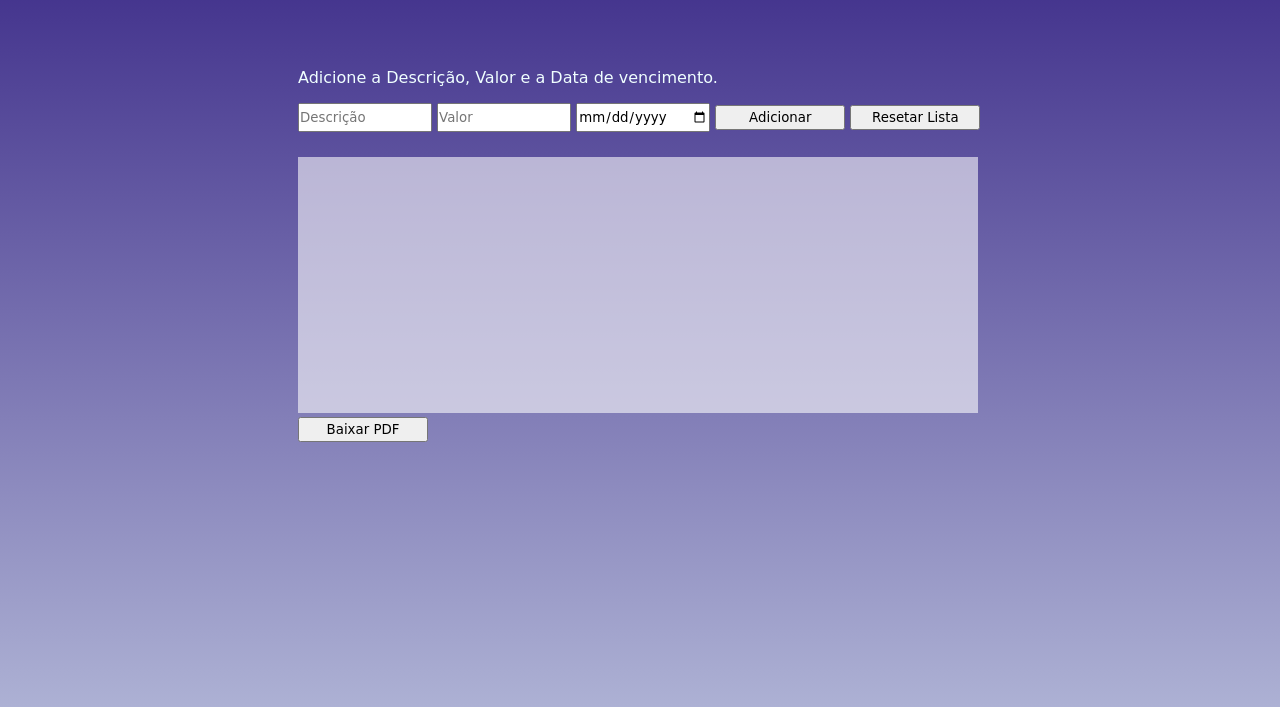
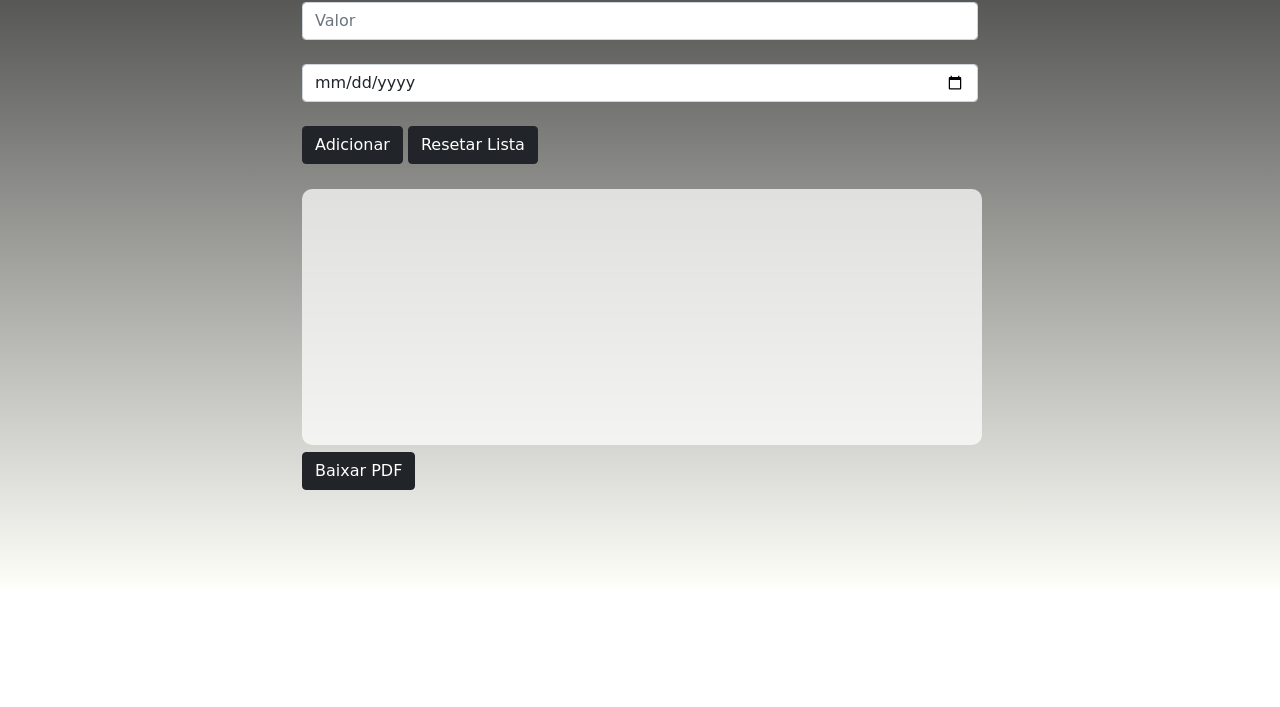
Before and after one commit to DaringRX/Controlefinanceiro, a plain HTML site: page index.html in a window 1280 px wide. Shown: the part 309-1016 px from the top of the page. After the commit the page ends 899 px from the top, so only its background shows below. Drawn offline with nearby package versions, Linux system fonts and the light colour scheme; a web font is replaced by a local one.

Commit message:
Add files via upload

```diff
--- a/css/style.css
+++ b/css/style.css
@@ -2,7 +2,6 @@
     .container {
         width: 100%;
         max-width: 420px;
-        max-height: 1080px;
         overflow: auto;
     }
 }
@@ -32,7 +31,7 @@ body {
   width: 100%;
   height: 100vh;
   padding: 100px 0;
-  background-image: linear-gradient(rgb(24, 0, 112), rgb(173, 177, 212));
+  background-image: linear-gradient(rgb(0, 0, 0), rgb(254, 255, 249));
   font-family: 'Supermercado One', cursive;
   overflow: hidden;
 }
@@ -58,19 +57,12 @@ p {
     color: azure;
 }
 
-input , button {
-    font-family: 'Supermercado One', cursive;
-    width: 130px;
-    height: 25px;
-    padding: 0;
-}
-
 li {
     color: rgb(255, 83, 83);
 }
 
 .divedit {
- background-color: rgba(255, 255, 255, 0.582);
+ background-color: rgba(255, 255, 255, 0.726);
  margin-top: 25px;
  width: 75%;
  display: inline-block;
@@ -78,5 +70,5 @@ li {
  overflow: auto !important;
  text-overflow: ellipsis;
  text-align: center;
-
+ border-radius: 10px;
 }
--- a/index.html
+++ b/index.html
@@ -4,6 +4,7 @@
     <meta charset="UTF-8">
     <meta http-equiv="X-UA-Compatible" content="IE=edge">
     <meta name="viewport" content="width=device-width, initial-scale=1.0">
+    <link href="https://cdn.jsdelivr.net/npm/bootstrap@5.1.3/dist/css/bootstrap.min.css" rel="stylesheet" integrity="sha384-1BmE4kWBq78iYhFldvKuhfTAU6auU8tT94WrHftjDbrCEXSU1oBoqyl2QvZ6jIW3" crossorigin="anonymous">
     <link rel="stylesheet" href="css/style.css">
     <link rel="preconnect" href="https://fonts.googleapis.com">
     <link rel="preconnect" href="https://fonts.gstatic.com" crossorigin>
@@ -15,11 +16,14 @@
         <h1 class="titulo">Controle Financeiro</h1>
         <br>
         <p class="desc">Adicione a Descrição, Valor e a Data de vencimento.</p>
-        <input type="text" id="n1" placeholder="Descrição">
-        <input type="number" id="n2" placeholder="Valor">
-        <input type="date" id="n3" placeholder="Vencimento">
-        <input type="button" id="add" value="Adicionar" onclick="listar()">
-        <button onClick="window.location.reload();">Resetar Lista</button>
+        <input type="text" class="form-control" id="n1" placeholder="Descrição">
+        <br>
+        <input type="number" class="form-control" id="n2" placeholder="Valor">
+        <br>
+        <input type="date" class="form-control" id="n3" placeholder="Vencimento">
+        <br>
+        <input type="button" class="btn btn-dark" id="add" value="Adicionar" onclick="listar()">
+        <button class="btn btn-dark" onClick="window.location.reload();">Resetar Lista</button>
 
                 <div class="divedit" id="inputTextToSave"  style="width:680px;height:256px">
                 <p id="res"></p>
@@ -27,8 +31,10 @@
 
 
         <br>
-        <input type="button" value="Baixar PDF" onclick="baixar_pdf()">
+        <input class="btn btn-dark" type="button" value="Baixar PDF" onclick="baixar_pdf()">
     </div>
-        <script src="inject.js"></script>
+    <script src="https://cdn.jsdelivr.net/npm/@popperjs/core@2.10.2/dist/umd/popper.min.js" integrity="sha384-7+zCNj/IqJ95wo16oMtfsKbZ9ccEh31eOz1HGyDuCQ6wgnyJNSYdrPa03rtR1zdB" crossorigin="anonymous"></script>
+    <script src="https://cdn.jsdelivr.net/npm/bootstrap@5.1.3/dist/js/bootstrap.min.js" integrity="sha384-QJHtvGhmr9XOIpI6YVutG+2QOK9T+ZnN4kzFN1RtK3zEFEIsxhlmWl5/YESvpZ13" crossorigin="anonymous"></script>
+    <script src="inject.js"></script>
 </body>
 </html>
```
